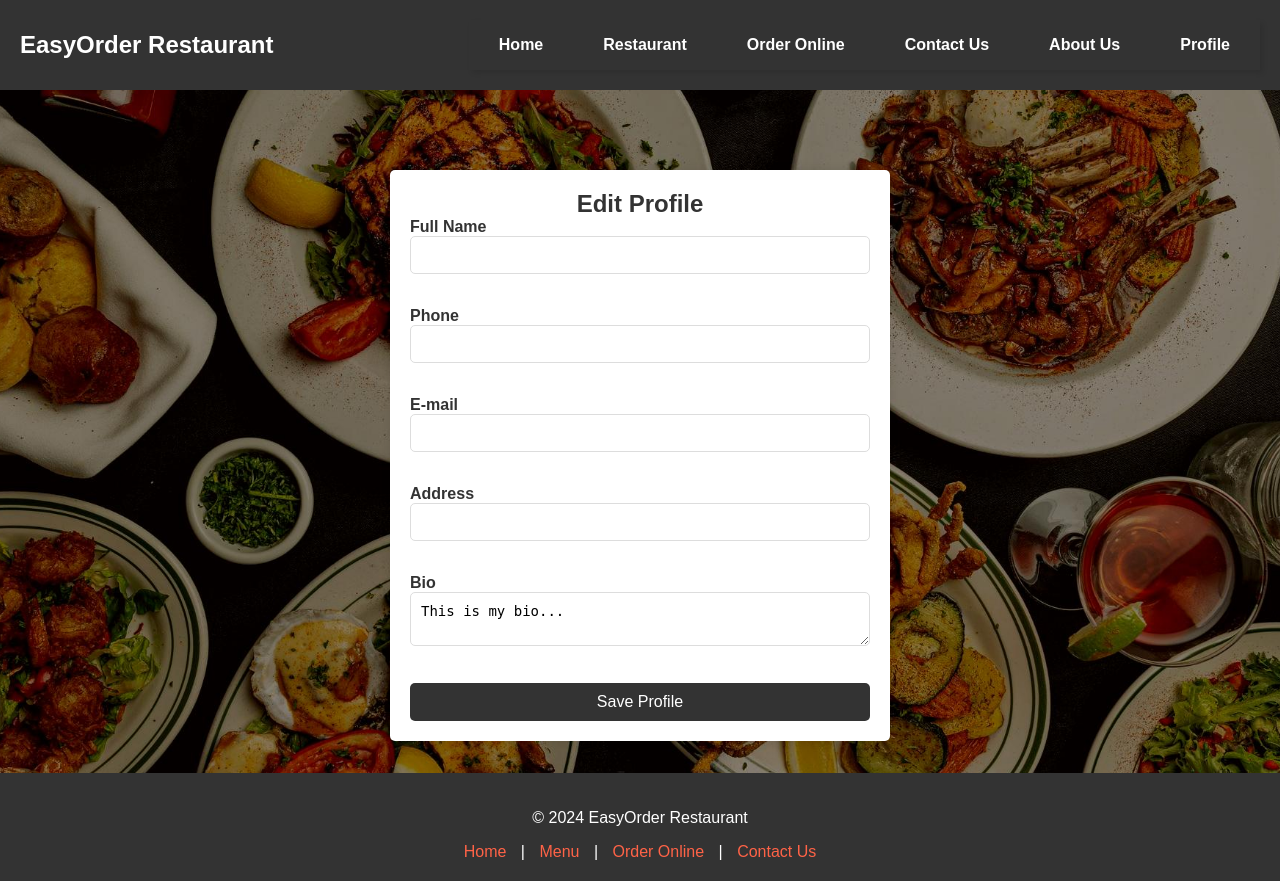
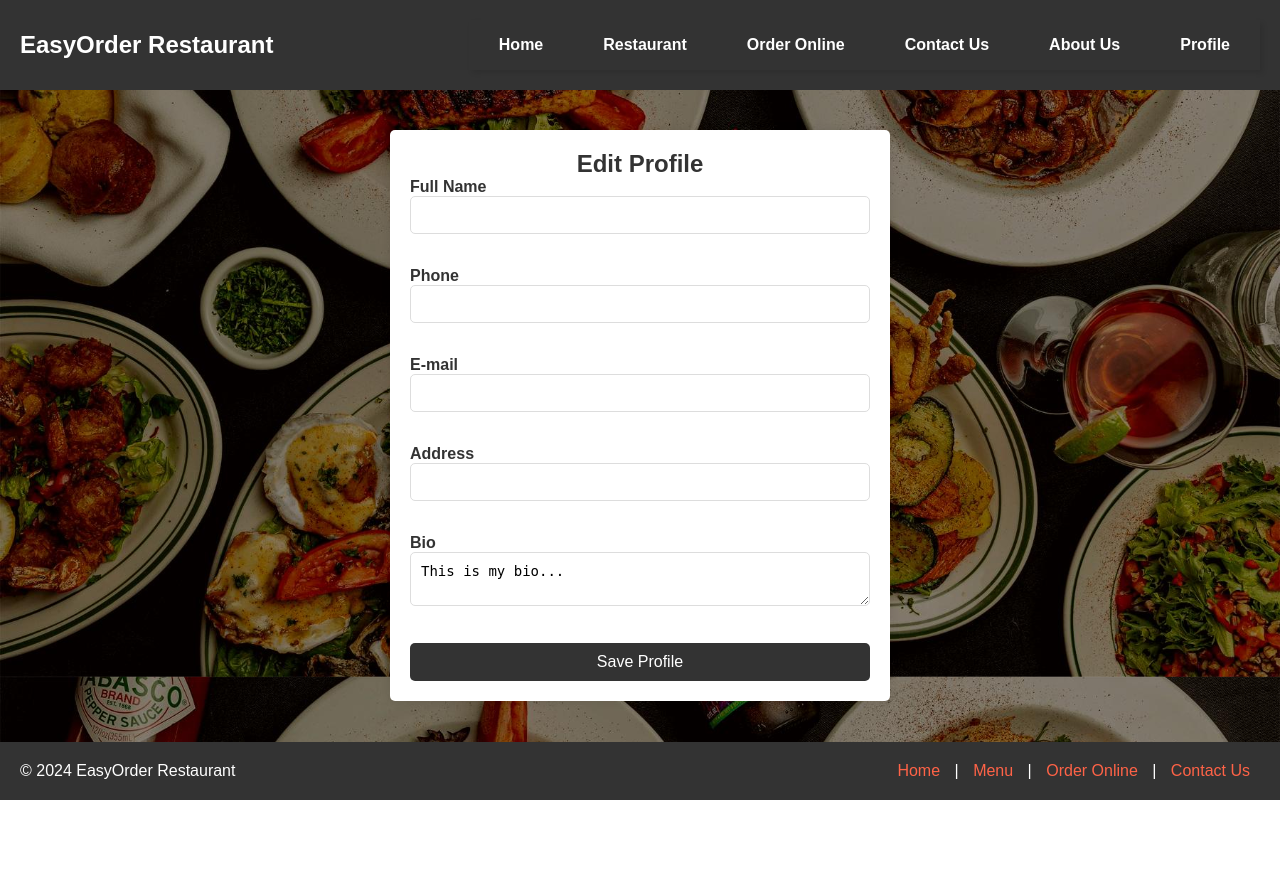
Before and after one commit to gioalco/EasyOrder, a PHP site: page /user-profile.php in a window 1280 px wide. After the commit the page ends 800 px from the top, so only its background shows below. Run offline with PHP 8.4, Linux system fonts and the light colour scheme.

Commit message:
Implemented include('components/header.php') in all pages.
Thanks God!

```diff
--- a/components/header.js
+++ b/components/header.js
@@ -1,144 +1,3 @@
-const headerTemplate = document.createElement('template');
-
-headerTemplate.innerHTML = `
-
-    <style>
-    *{
-    padding: 0;
-    margin: 0;
-    box-sizing: border-box;
-}
-
-    header{
-        display: flex;
-        justify-content: space-between;
-        align-items: center;
-        padding: 20px;
-        background-color: #333;
-        color: white;
-    }
-
-    header h1{
-        font-size: 24px;
-    }
-
-    nav{
-        box-shadow: 3px 3px 5px rgba(0, 0, 0, 0.1);
-    }
-
-    nav ul{
-        width: 100%;
-        list-style: none;
-        display: flex;
-        justify-content: flex-end;
-        align-items: center;
-    }
-
-    nav li{
-        height: 50px;
-    }
-
-    nav a{
-        color: white;
-        font-weight: bold;
-        transition: color 0.3s;
-
-        height: 100%;
-        padding: 0 30px;
-        text-decoration: none;
-        display: flex;
-        align-items: center;
-    }
-
-    nav a:hover{
-        border-radius: 25px;
-        font-weight: 600;
-        background-color: #334;
-    }
-
-    nav li:first-child{
-        margin-right: auto;
-    }
-
-    .sidebar{
-        position: fixed;
-        top: 0;
-        right: 0;
-        height: 100vh;
-        width: 250px;
-        z-index: 999;
-        background-color: #333;
-        box-shadow: -10px 0 10px rgba(0,0,0,0.1);
-        display: none;
-        flex-direction: column;
-        align-items: flex-start;
-        justify-content: flex-start;
-    }
-
-    .sidebar li{
-        width: 100%;
-    }
-
-    .sidebar a{
-        width: 100%;
-    }
-
-    .menu-button{
-        display: none;
-    }
-
-    footer{
-        position: absolute;
-        bottom: 0;
-        width: 100%;
-        display: flex;
-        justify-content: space-between;
-        align-items: center;
-        padding: 20px;
-        background-color: #333;
-        color: white;
-    }
-
-    @media(max-width: 1085px){
-        .hideOnMobile{
-            display: none;
-        }
-        .menu-button{
-            display: block;
-        }
-    }
-
-    @media(max-width: 400px){
-        .sidebar{
-            width: 100%;
-        }
-    }
-    </style>
-
-    <header>
-        <h1>EasyOrder Restaurant</h1>
-        <nav>
-            <ul class = "sidebar">
-                <li onclick=hideSidebar()><a href="#"><svg xmlns="http://www.w3.org/2000/svg" height="24px" viewBox="0 -960 960 960" width="24px" fill="#e8eaed"><path d="m256-200-56-56 224-224-224-224 56-56 224 224 224-224 56 56-224 224 224 224-56 56-224-224-224 224Z"/></svg></a></li>
-                <li><a href="/index.php">Home</a></li>
-                <li><a href="/restaurant.php">Restaurant</a></li>
-                <li><a href="/order.php">Order Online</a></li>
-                <li><a href="/contact.php">Contact Us</a></li>
-                <li><a href="/about-us.php">About Us</a></li>
-                <li><a href="/user-profile.php">Profile</a></li>
-            </ul>
-            <ul>
-                <li class = "hideOnMobile"><a href="/index.php">Home</a></li>
-                <li class = "hideOnMobile"><a href="/restaurant.php">Restaurant</a></li>
-                <li class = "hideOnMobile"><a href="/order.php">Order Online</a></li>
-                <li class = "hideOnMobile"><a href="/contact.php">Contact Us</a></li>
-                <li class = "hideOnMobile"><a href="/about-us.php">About Us</a></li>
-                <li class = "hideOnMobile"><a href="/user-profile.php">Profile</a></li>
-                <li class = "menu-button" onclick=showSidebar()><a href="#"><svg xmlns="http://www.w3.org/2000/svg" height="26px" viewBox="0 -960 960 960" width="26px" fill="#e8eaed"><path d="M120-240v-80h720v80H120Zm0-200v-80h720v80H120Zm0-200v-80h720v80H120Z"/></svg></a></li>
-            </ul>
-        </nav>
-    </header>
-    <script>
 function showSidebar(){
     const sidebar = document.querySelector('.sidebar')
     sidebar.style.display = 'flex'
@@ -148,18 +7,3 @@ headerTemplate.innerHTML = `
     const sidebar = document.querySelector('.sidebar')
     sidebar.style.display = 'none'
 }
-    </script>
-`;
-
-class Header extends HTMLElement {
-    constructor() {
-        super();
-    }
-
-    connectedCallback() {
-        const shadowRoot = this.attachShadow({mode: 'closed'});
-        shadowRoot.appendChild(headerTemplate.content);
-    }
-}
-
-customElements.define('header-component', Header);
--- /dev/null
+++ b/components/header.php
@@ -0,0 +1,23 @@
+<header>
+    <h1>EasyOrder Restaurant</h1>
+    <nav>
+        <ul class = "sidebar">
+            <li onclick=hideSidebar()><a href="#"><svg xmlns="http://www.w3.org/2000/svg" height="24px" viewBox="0 -960 960 960" width="24px" fill="#e8eaed"><path d="m256-200-56-56 224-224-224-224 56-56 224 224 224-224 56 56-224 224 224 224-56 56-224-224-224 224Z"/></svg></a></li>
+            <li><a href="index.html">Home</a></li>
+            <li><a href="restaurant.html">Restaurant</a></li>
+            <li><a href="order.html">Order Online</a></li>
+            <li><a href="contact.html">Contact Us</a></li>
+            <li><a href="about-us.html">About Us</a></li>
+            <li><a href="../user-profile.php">Profile</a></li>
+        </ul>
+        <ul>
+            <li class = "hideOnMobile"><a href="index.html">Home</a></li>
+            <li class = "hideOnMobile"><a href="restaurant.html">Restaurant</a></li>
+            <li class = "hideOnMobile"><a href="order.html">Order Online</a></li>
+            <li class = "hideOnMobile"><a href="contact.html">Contact Us</a></li>
+            <li class = "hideOnMobile"><a href="about-us.html">About Us</a></li>
+            <li class = "hideOnMobile"><a href="../user-profile.php">Profile</a></li>
+            <li class = "menu-button" onclick=showSidebar()><a href="#"><svg xmlns="http://www.w3.org/2000/svg" height="26px" viewBox="0 -960 960 960" width="26px" fill="#e8eaed"><path d="M120-240v-80h720v80H120Zm0-200v-80h720v80H120Zm0-200v-80h720v80H120Z"/></svg></a></li>
+        </ul>
+    </nav>
+</header>
--- /dev/null
+++ b/css/header.css
@@ -0,0 +1,111 @@
+*{
+    padding: 0;
+    margin: 0;
+    box-sizing: border-box;
+}
+
+
+header{
+    display: flex;
+    justify-content: space-between;
+    align-items: center;
+    padding: 20px;
+    background-color: #333;
+    color: white;
+}
+
+header h1{
+    font-size: 24px;
+}
+
+nav{
+    box-shadow: 3px 3px 5px rgba(0, 0, 0, 0.1);
+}
+
+nav ul{
+    width: 100%;
+    list-style: none;
+    display: flex;
+    justify-content: flex-end;
+    align-items: center;
+}
+
+nav li{
+    height: 50px;
+}
+
+nav a{
+    color: white;
+    font-weight: bold;
+    transition: color 0.3s;
+
+    height: 100%;
+    padding: 0 30px;
+    text-decoration: none;
+    display: flex;
+    align-items: center;
+}
+
+nav a:hover{
+    border-radius: 25px;
+    font-weight: 600;
+    background-color: #334;
+}
+
+nav li:first-child{
+    margin-right: auto;
+}
+
+.sidebar{
+    position: fixed;
+    top: 0;
+    right: 0;
+    height: 100vh;
+    width: 250px;
+    z-index: 999;
+    background-color: #333;
+    box-shadow: -10px 0 10px rgba(0,0,0,0.1);
+    display: none;
+    flex-direction: column;
+    align-items: flex-start;
+    justify-content: flex-start;
+}
+
+.sidebar li{
+    width: 100%;
+}
+
+.sidebar a{
+    width: 100%;
+}
+
+.menu-button{
+    display: none;
+}
+
+footer{
+    position: absolute;
+    bottom: 0;
+    width: 100%;
+    display: flex;
+    justify-content: space-between;
+    align-items: center;
+    padding: 20px;
+    background-color: #333;
+    color: white;
+}
+
+@media(max-width: 1085px){
+    .hideOnMobile{
+        display: none;
+    }
+    .menu-button{
+        display: block;
+    }
+}
+
+@media(max-width: 400px){
+    .sidebar{
+        width: 100%;
+    }
+}
--- a/style.css
+++ b/css/style.css
@@ -1,5 +1,5 @@
 .background {
-    background-image: url('about-bg.jpg');
+    background-image: url('../img/about-bg.jpg');
     background-size: cover;
     background-position: center;
 }
--- a/user-profile.php
+++ b/user-profile.php
@@ -4,9 +4,8 @@
     <meta charset="UTF-8">
     <meta name="viewport" content="width=device-width, initial-scale=1.0">
     <title>Edit Profile | EasyOrder Restaurant</title>
-    <link rel="stylesheet" href="style.css">
-    <script src="components/header.js" defer></script>
-    <script src="components/footer.js" defer></script>
+    <link rel="stylesheet" href="css/header.css">
+    <script src="components/header.js"></script>
     <style>
         /* Basic reset */
         * {
@@ -19,17 +18,22 @@
             font-family: Arial, sans-serif;
             color: #333;
             background-color: #f4f4f4;
+            background-image: url('img/about-bg.jpg'); /* Replace with actual image */
+            background-size: cover;
+            background-position: center;
+            height: 500px;
+            justify-content: center;
+            align-items: center;
         }
 
         /* Profile Container */
         .profile-container {
-            width: 90%;
             max-width: 500px;
-            margin: 5em auto 2em ;
+            margin: 40px auto;
             padding: 20px;
             background: #fff;
             border-radius: 5px;
-            box-shadow: 0 0 10px 0 rgba(0,0,0,0.1);
+            box-shadow: 0px 0px 10px 0px rgba(0,0,0,0.1);
         }
 
         h2 {
@@ -68,12 +72,31 @@
             background-color: #555;
         }
 
+        /* Footer */
+        footer {
+            padding: 20px;
+            background-color: #333;
+            color: white;
+            text-align: center;
+        }
+
+        footer a {
+            color: #FF6347;
+            text-decoration: none;
+            margin: 0 10px;
+            transition: color 0.3s;
+        }
+
+        footer a:hover {
+            color: #e55341;
+        }
     </style>
 </head>
 <body>
 
-<section class="background">
-    <header-component></header-component>
+    <?php
+        include('components/header.php');
+    ?>
 
     <!-- Profile Management Section -->
     <div class="profile-container">
@@ -103,8 +126,16 @@
         </form>
     </div>
 
-    <footer-component></footer-component>
-    </section>
+    <!-- Footer -->
+    <footer>
+        <p>&copy; 2024 EasyOrder Restaurant</p>
+        <div>
+            <a href="index.html">Home</a> |
+            <a href="menu.html">Menu</a> |
+            <a href="order.html">Order Online</a> |
+            <a href="contact.html">Contact Us</a>
+        </div>
+    </footer>
 
     <!-- JavaScript to handle form save -->
     <script>
```
Also changed, not shown: about-us.php (+6 -4 lines), index.php (+5 -3 lines), signin.php (+6 -4 lines), img/about-bg.jpg (renamed from about-bg.jpg), img/restaurant.jpg (renamed from restaurant.jpg). Lines whose indentation alone changed are shown as unchanged.
